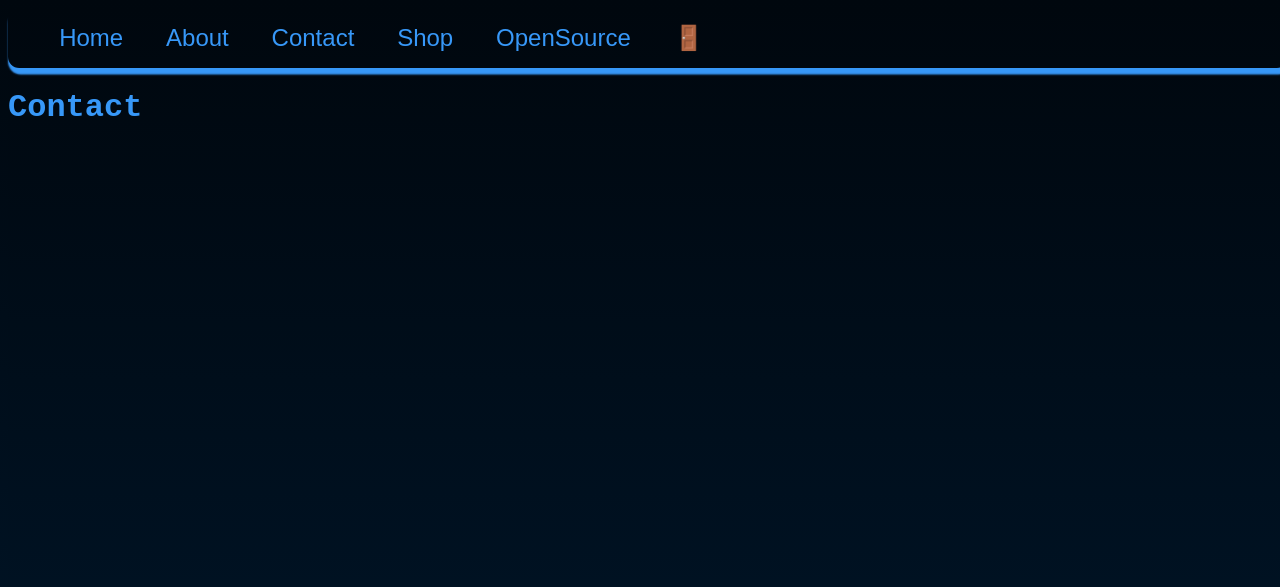
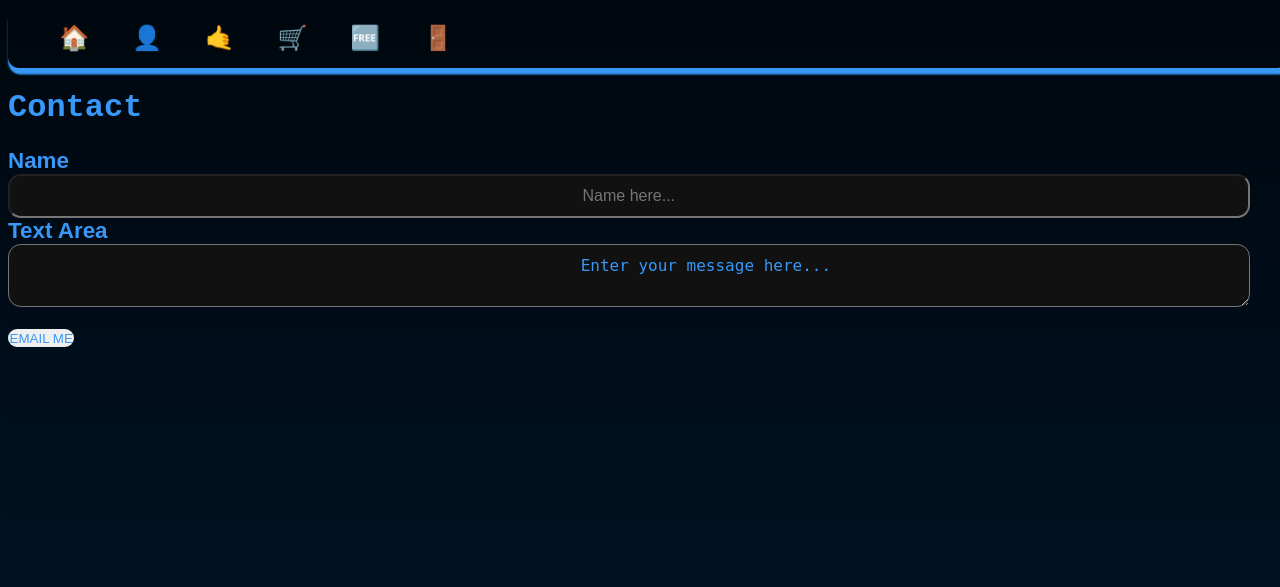
Before and after one commit to omarashzeinhom/omarzeinhom-php-portfolio-with-admin-panel-lamp-devop, a PHP site: page /portfolio/contact.php in a window 1280 px wide. Shown: the top 587 px of the page. Run offline with PHP 8.4, Linux system fonts and the light colour scheme.

Commit message:
reformatted-documents-and-add-SHOP

```diff
--- a/contact.php
+++ b/contact.php
@@ -8,6 +8,63 @@ include('./partials/nav/nav.php');
 <h1><?php echo "$page__title" ?> </h1>
 
 
+
+<!--- Form Start --->
+<form class="app__register-form" action="register__logic.php" enctype="multipart/form-data" method="POST">
+    <div class="row ">
+        <div class="col-12">
+            <!-- First Name  --->
+            <div class="app__inputs-wrap">
+                <label class="app__register-label">Name</label>
+                <input name="firstname" value="" class="app__register-input" type="text" id="firstName"
+                    placeholder="Name here..." />
+            </div>
+
+            <!-- User Name  --->
+
+            <div class="app__inputs-wrap">
+                <label class=" app__register-label">Text Area</label>
+                <textarea class="app__register-input">
+                Enter your message here...
+               </textarea>
+            </div>
+
+
+            <br />
+
+            <!-- Register Button key of name -->
+            <button class="app__btn" name="submit__register">
+                EMAIL ME
+            </button>
+            <!-- Register Button -->
+
+
+        </div>
+    </div>
+</form>
+<!--- Form End --->
+
+</div>
+<!--- Register Card End --->
+
+
+
+
+
+
+
+
+
+
+
+
+
+
+
+
+
+
+
 <?php
 include('./partials/footer/footer.php');
 ?>
--- a/partials/nav/nav.php
+++ b/partials/nav/nav.php
@@ -11,11 +11,12 @@ if (isset($_SESSION['user-id'])) {
 
 <nav class='app__nav' id="appMainNav">
     <ul class='app__nav-items'>
-        <li class='app__nav-item active'><a href="<?= HOME_URL ?>home.php" class="app__nav-link">Home</a></li>
-        <li class='app__nav-item'><a href='<?= HOME_URL ?>about.php' class="app__nav-link">About</a></li>
-        <li class='app__nav-item'><a href='<?= HOME_URL ?>contact.php' class="app__nav-link">Contact</a></li>
-        <li class='app__nav-item'><a href='<?= HOME_URL ?>shop.php' class="app__nav-link"> Shop</a></li>
-        <li class='app__nav-item'><a href='<?= HOME_URL ?>opensource.php' class="app__nav-link">OpenSource</a></li>
+
+        <li class='app__nav-item active'><a href="<?= HOME_URL ?>home.php" class="app__nav-link">🏠</a></li>
+        <li class='app__nav-item'><a href='<?= HOME_URL ?>about.php' class="app__nav-link">👤</a></li>
+        <li class='app__nav-item'><a href='<?= HOME_URL ?>contact.php' class="app__nav-link">🤙</a></li>
+        <li class='app__nav-item'><a href='<?= HOME_URL ?>shop.php' class="app__nav-link">🛒</a></li>
+        <li class='app__nav-item'><a href='<?= HOME_URL ?>opensource.php' class="app__nav-link">🆓</a></li>
         <!--RESTRICT SIGN IN IF LOGGGED IN SESSION Start -->
         <!--Avatar Start -->
         <?php if (isset($_SESSION['user-id'])) : ?>
@@ -36,6 +37,7 @@ if (isset($_SESSION['user-id'])) {
 
     </ul>
     <!--TODO: FIX IMG NOT SHOWING UP HERE  -->
+
     <a href="javascript:void(0);" class="app__nav-openBtn icon" onclick="openNav()">
         ☰
     </a>
```
